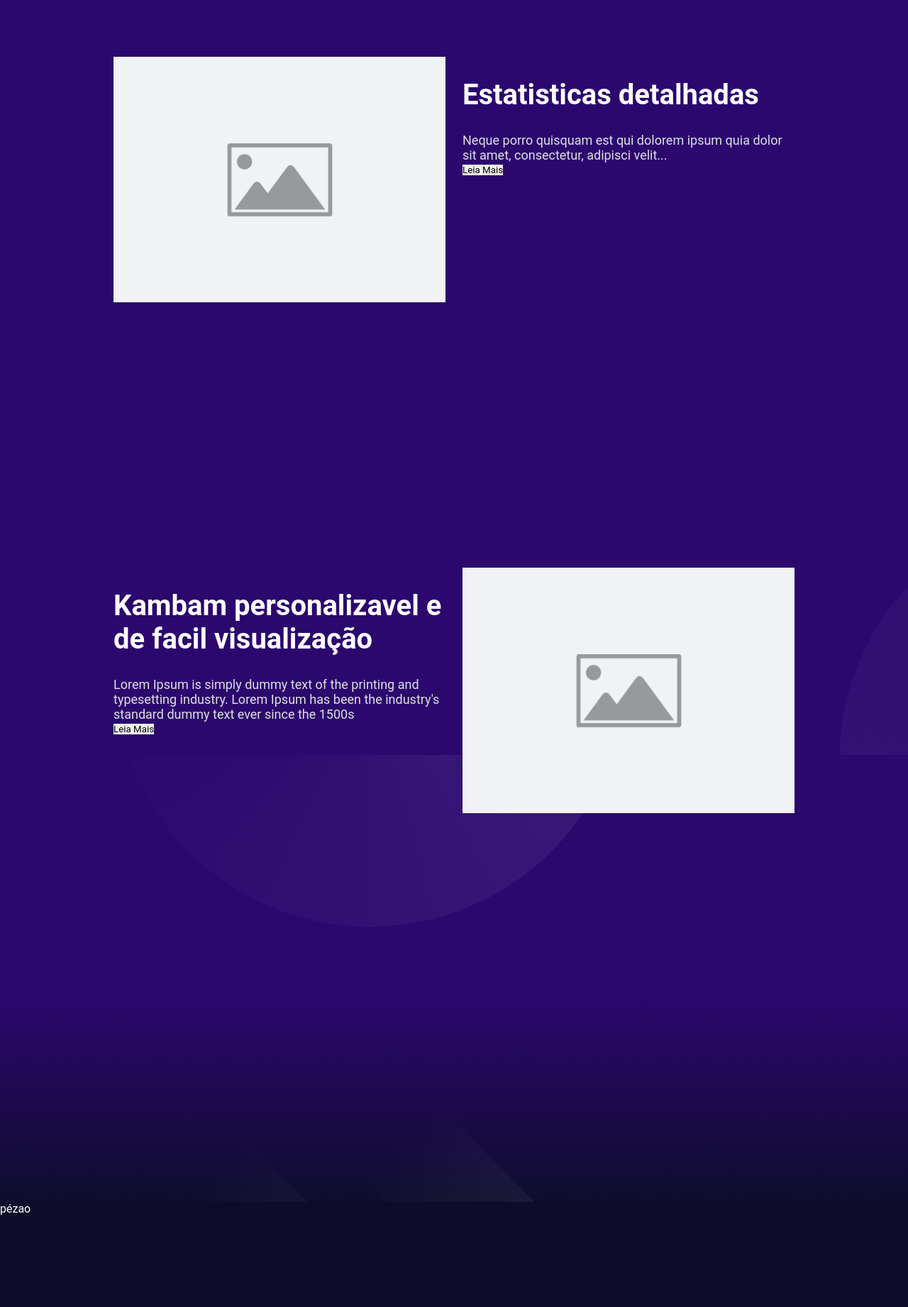
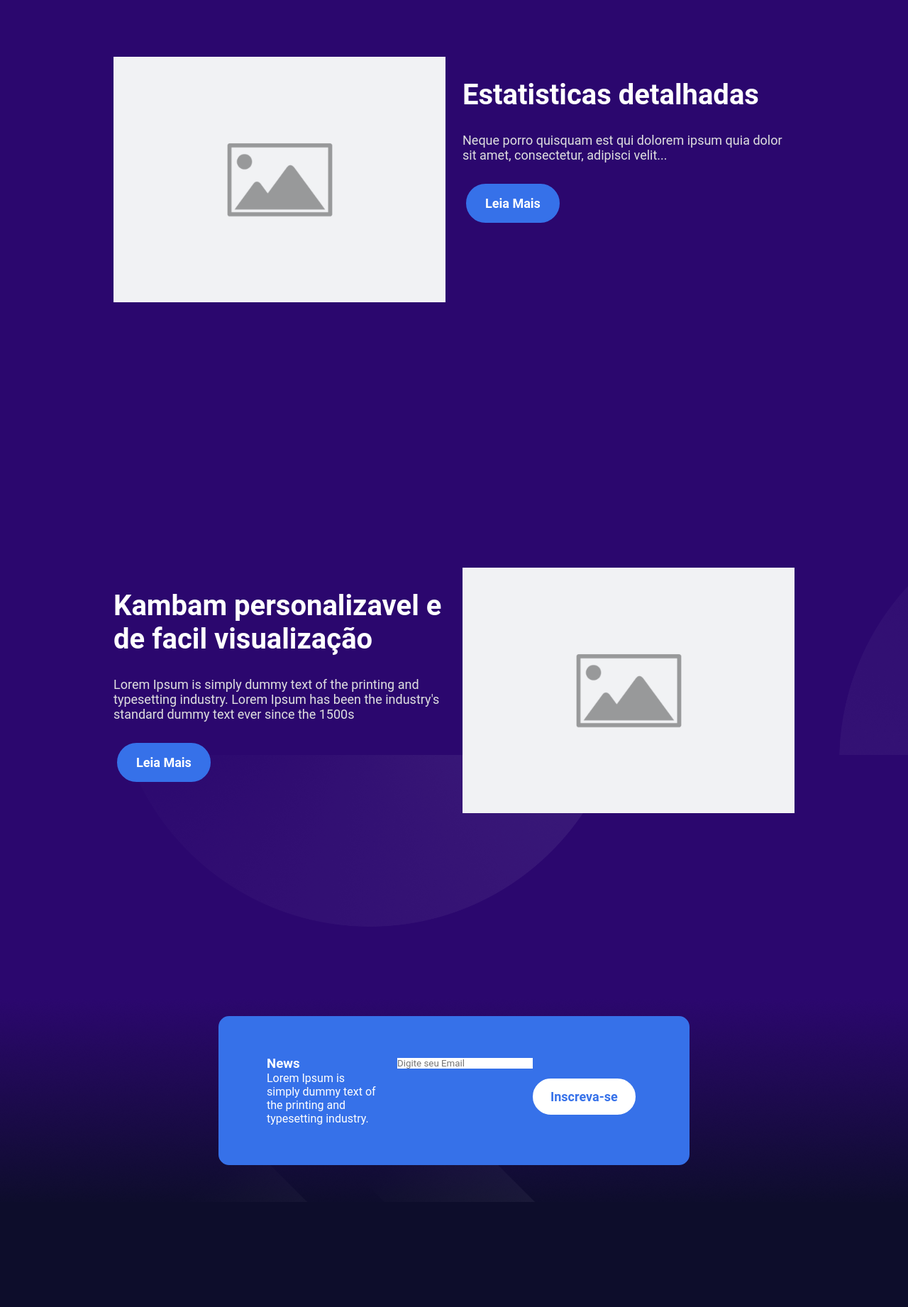
Before and after one commit to Waffle-Team/scaling-waffle, a PHP site: page / in a window 1280 px wide. Shown: the part 2680-4522 px from the top of the page at 71% size. Run offline with PHP 8.4, Linux system fonts and the light colour scheme.

Commit message:
por hoje é isso de boniteza

```diff
--- a/front-dependencies/assets/css/home.css
+++ b/front-dependencies/assets/css/home.css
@@ -151,6 +151,15 @@ footer{
     font-size: 18px;
     color: var(--text-B);
 }
+#features #call-text1 button{
+    font-size: 18px;
+	font-weight: bold;
+	margin-top: 30px;
+	padding: 25px;
+	padding-top: 15px;
+	padding-bottom: 15px;
+
+}
 #features #call-text2 h3{
     margin: 30px 0;
     font-size: 40px;
@@ -159,6 +168,15 @@ footer{
     font-size: 18px;
     color: var(--text-B);
 }
+#features #call-text2 button{
+    font-size: 18px;
+	font-weight: bold;
+	margin-top: 30px;
+	padding: 25px;
+	padding-top: 15px;
+	padding-bottom: 15px;
+
+}
 #features #call-text3 h3{
     margin: 30px 0;
     font-size: 40px;
@@ -166,6 +184,15 @@ footer{
 #features #call-text3 p{
     font-size: 18px;
     color: var(--text-B);
+}
+#features #call-text3 button{
+    font-size: 18px;
+	font-weight: bold;
+	margin-top: 30px;
+	padding: 25px;
+	padding-top: 15px;
+	padding-bottom: 15px;
+
 }
 /* Títulos e descrições */
 
@@ -194,3 +221,24 @@ footer{
     color: var(--text-B);
 }
 /*  */
+
+/*  */
+#email #inscrever-news{
+	position: absolute;
+	top: 514vh;
+	left: 40vh;
+    right: 40vh;
+	background: #3671E9;
+	border-radius: 15px;
+	padding: 7vh;
+}
+
+#email #inscrever-news #inscreva-se{
+	font-size: 18px;
+	font-weight: bold;
+	margin-top: 30px;
+	padding: 25px;
+	padding-top: 15px;
+	padding-bottom: 15px;
+}
+/*  */
--- a/front-dependencies/assets/css/master.css
+++ b/front-dependencies/assets/css/master.css
@@ -7,3 +7,29 @@
 img{
     max-width: 100%;
 }
+
+/* Botões */
+a{
+    color: unset;
+    text-decoration: none;
+}
+.botao-secundario, .botao-primario{
+    font-size: 20px;
+    padding: 10px;
+    border-radius: 20000px;
+    margin: 5px;
+    border: 2px;
+    border-style: solid;
+    border-color: #3671E9;
+}
+.botao-secundario:hover, .botao-primario:hover{
+    cursor: pointer;
+}
+.botao-secundario{
+    color: #3671E9;
+    background-color: #fff;
+}
+.botao-primario{
+    color: #fff;
+    background-color: #3671E9;
+}
--- a/index.html
+++ b/index.html
@@ -99,7 +99,7 @@
                     <div class="col-6">
                         <h3>Vizualização em Calendário</h3>
                         <p>Neque porro quisquam est qui dolorem ipsum quia dolor sit amet, consectetur, adipisci velit...</p>
-						<button>Leia Mais</button>
+						<button class="botao-primario">Leia Mais</button>
                     </div>
 					<div class="col-6">
                         <img class="icon-statistics" src="./front-dependencies/assets/images/home/blank.png" alt="">
@@ -112,14 +112,14 @@
 					<div class="col-6">
                         <h3>Estatisticas detalhadas</h3>
                         <p>Neque porro quisquam est qui dolorem ipsum quia dolor sit amet, consectetur, adipisci velit...</p>
-						<button>Leia Mais</button>
+						<button class="botao-primario">Leia Mais</button>
                     </div>
                 </div>
 				<div class="row" id="call-text3">
                     <div class="col-6">
                         <h3>Kambam personalizavel e de facil visualização</h3>
                         <p>Lorem Ipsum is simply dummy text of the printing and typesetting industry. Lorem Ipsum has been the industry's standard dummy text ever since the 1500s</p>
-						<button>Leia Mais</button>
+						<button class="botao-primario">Leia Mais</button>
                     </div>
 					<div class="col-6">
                         <img class="icon-statistics" src="./front-dependencies/assets/images/home/blank.png" alt="">
@@ -128,7 +128,25 @@
             </div>
         </section>
 		<section id="email">
+			<div class="container">
+				<div class="row" id="inscrever-news">
+					<div class="col-4">
+						<h3>News</h3>
+						<p>Lorem Ipsum is simply dummy text of the printing and typesetting industry.</p>
+					</div>
+					<div class="col-4">
+						<input placeholder="Digite seu Email"></input>
+					</div>
+					<div class="col-4">
+						<button class="botao-secundario" id="inscreva-se">Inscreva-se</button>
+					</div>
+				</div>
+			</div>
 		</section>
-		<footer>pézao</footer>
+		<footer>
+			<div class="container">
+
+			</div>
+		</footer>
     </body>
 </html>
```
